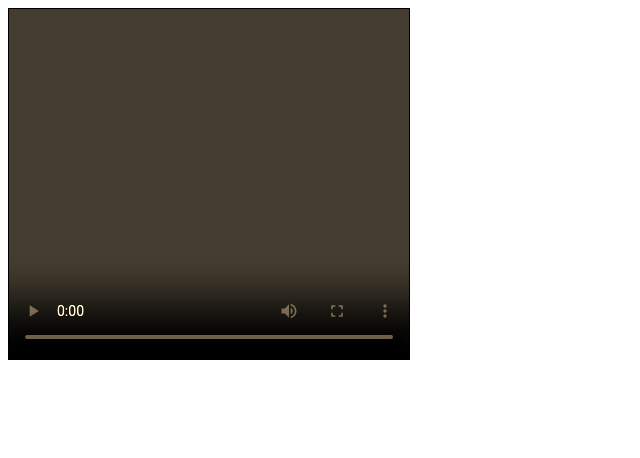
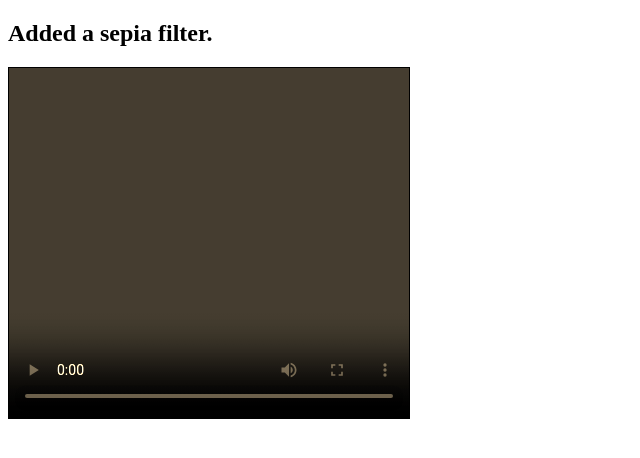
Before and after one commit to sc137/html5_coursework, a plain HTML site: page stream_webcam.html in a window 1280 px wide. Shown: the whole page, without its empty margins (0-640 px from the left). Drawn offline with Linux system fonts and the light colour scheme.

Commit message:
updated title and text

```diff
--- a/stream_webcam.html
+++ b/stream_webcam.html
@@ -3,7 +3,7 @@
 <html>
 <head>
   <meta charset="utf-8">
-  <title>JS Bin</title>
+  <title>Stream Webcam</title>
 <style>
 video {
   border : 1px solid black;
@@ -14,6 +14,9 @@ video {
 }
 </style>
 </head>
+	<h2>
+		Added a sepia filter.
+	</h2>
 <body >
   <video width=400 height=350 id="video" class="sepia" controls autoplay></video>
 <script>
```
